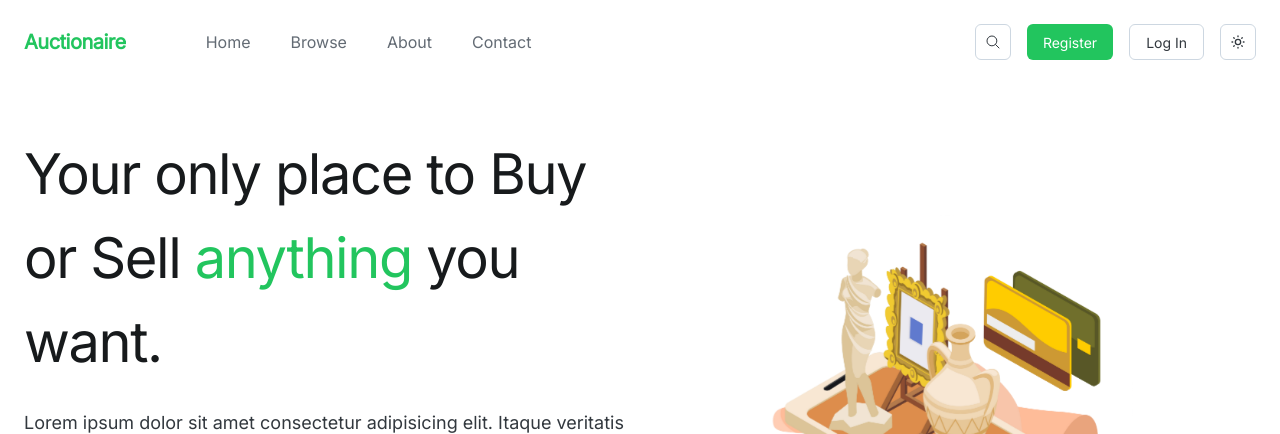
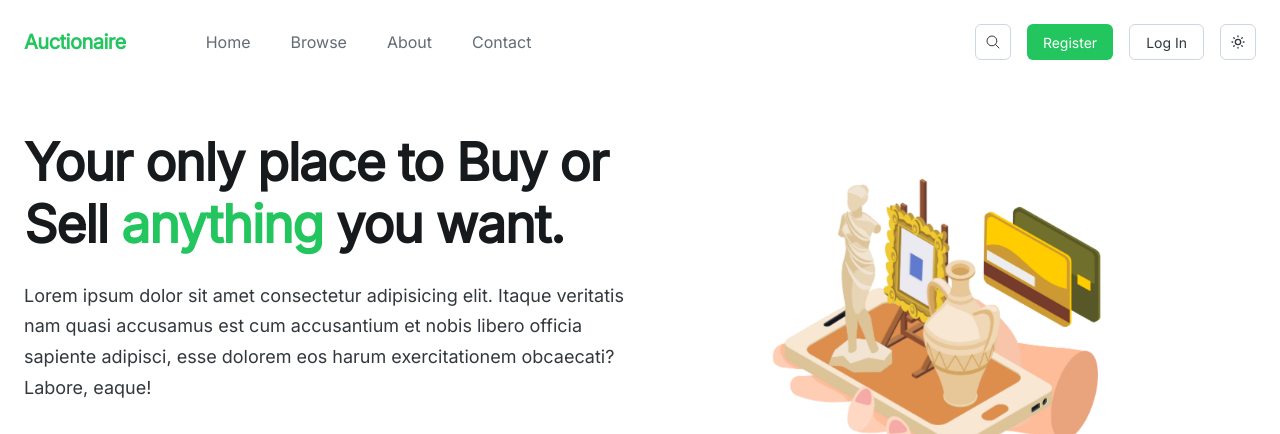
Before and after one commit to SeryVathana/WCT_Project_MUI, a React (Vite) app: page / in a window 1280 px wide. Shown: the top 434 px of the page. Built offline with nearby package versions, Linux system fonts and the light colour scheme; no server answers; the database is empty.

Commit message:
Fix some bugs

```diff
--- a/src/pages/Dashboard.jsx
+++ b/src/pages/Dashboard.jsx
@@ -6,7 +6,7 @@ import Tab from '@mui/joy/Tab';
 import TabList from '@mui/joy/TabList';
 import Tabs from '@mui/joy/Tabs';
 
-import { useDispatch, useSelector } from 'react-redux';
+import { useSelector } from 'react-redux';
 
 import { collection, onSnapshot } from 'firebase/firestore';
 import { auth, db } from '../firebaseConfig';
--- a/src/pages/Home.jsx
+++ b/src/pages/Home.jsx
@@ -49,10 +49,10 @@ function Hero() {
             component='h1'
             level={'h1'}
             maxWidth={650}
-            fontSize={{ xs: 32, sm: 42, md: 56 }}
-            fontWeight={400}
+            fontSize={{ xs: 32, sm: 42, md: 52 }}
+            fontWeight={600}
             mt={8}
-            lineHeight={1.5}
+            lineHeight={1.2}
           >
             Your only place to Buy or Sell <Typography color='primary'>anything</Typography> you
             want.
```
